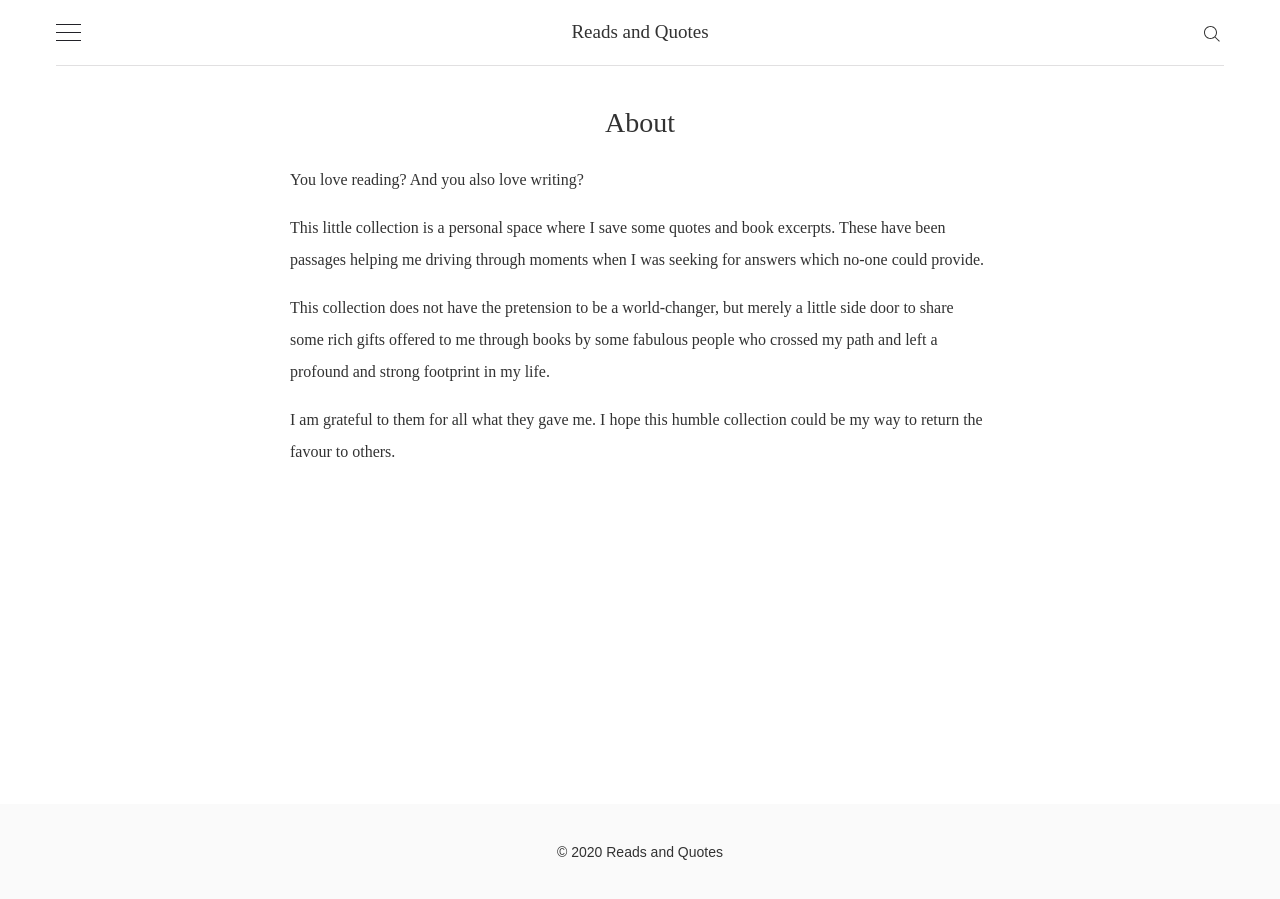
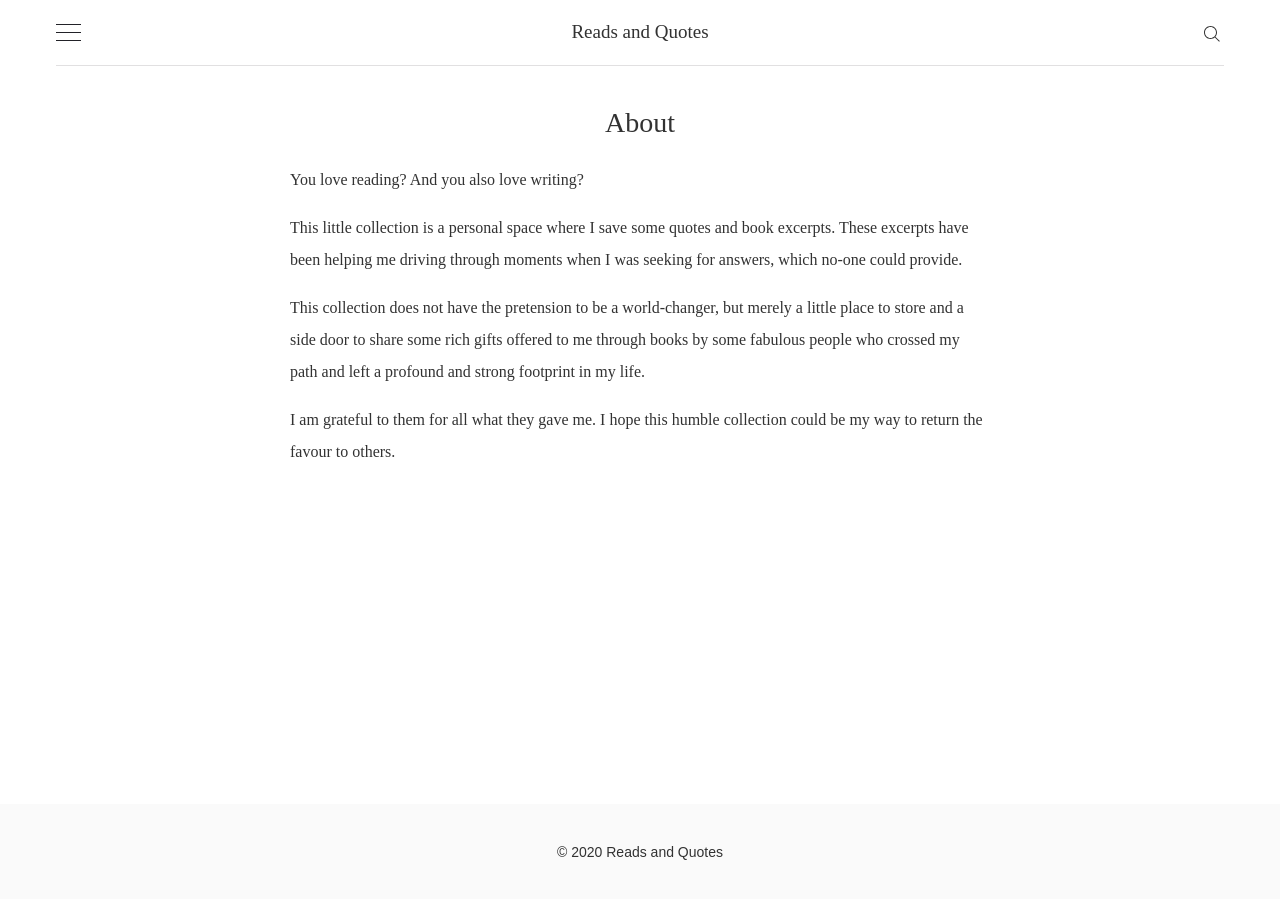
Before and after one commit to Readers-Blog/readsandquotes, a Jekyll site: the page built from _pages/about.md, in a window 1280 px wide. Built offline with Jekyll 4.4.1, drawn with Linux system fonts in a browser that asks for light colours; some web fonts are replaced.

Commit message:
Update about.md

```diff
--- a/_pages/about.md
+++ b/_pages/about.md
@@ -5,8 +5,8 @@ title: About
 
 You love reading? And you also love writing?
 
-This little collection is a personal space where I save some quotes and book excerpts. These have been passages helping me driving through moments when I was seeking for answers which no-one could provide.
+This little collection is a personal space where I save some quotes and book excerpts. These excerpts have been helping me driving through moments when I was seeking for answers, which no-one could provide.
 
-This collection does not have the pretension to be a world-changer, but merely a little side door to share some rich gifts offered to me through books by some fabulous people who crossed my path and left a profound and strong footprint in my life.
+This collection does not have the pretension to be a world-changer, but merely a little place to store and a side door to share some rich gifts offered to me through books by some fabulous people who crossed my path and left a profound and strong footprint in my life.
 
 I am grateful to them for all what they gave me. I hope this humble collection could be my way to return the favour to others.
```
